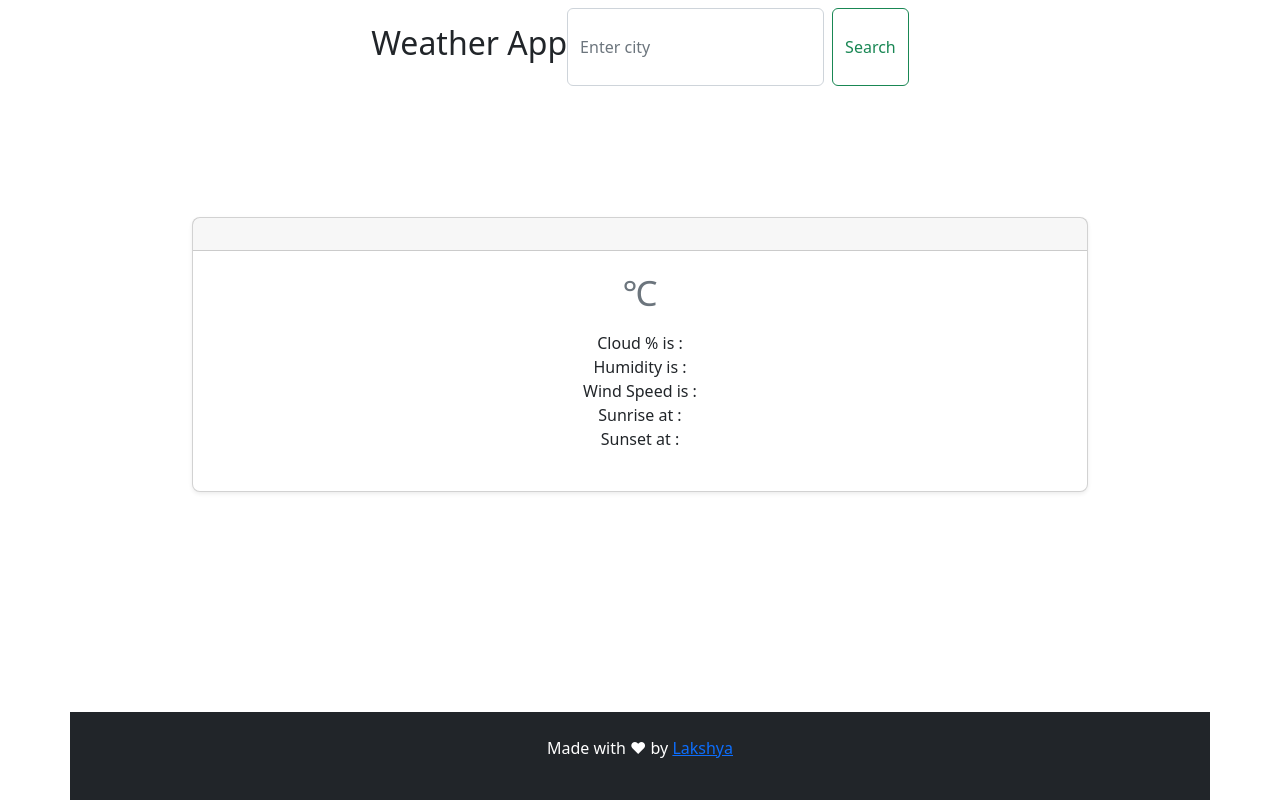
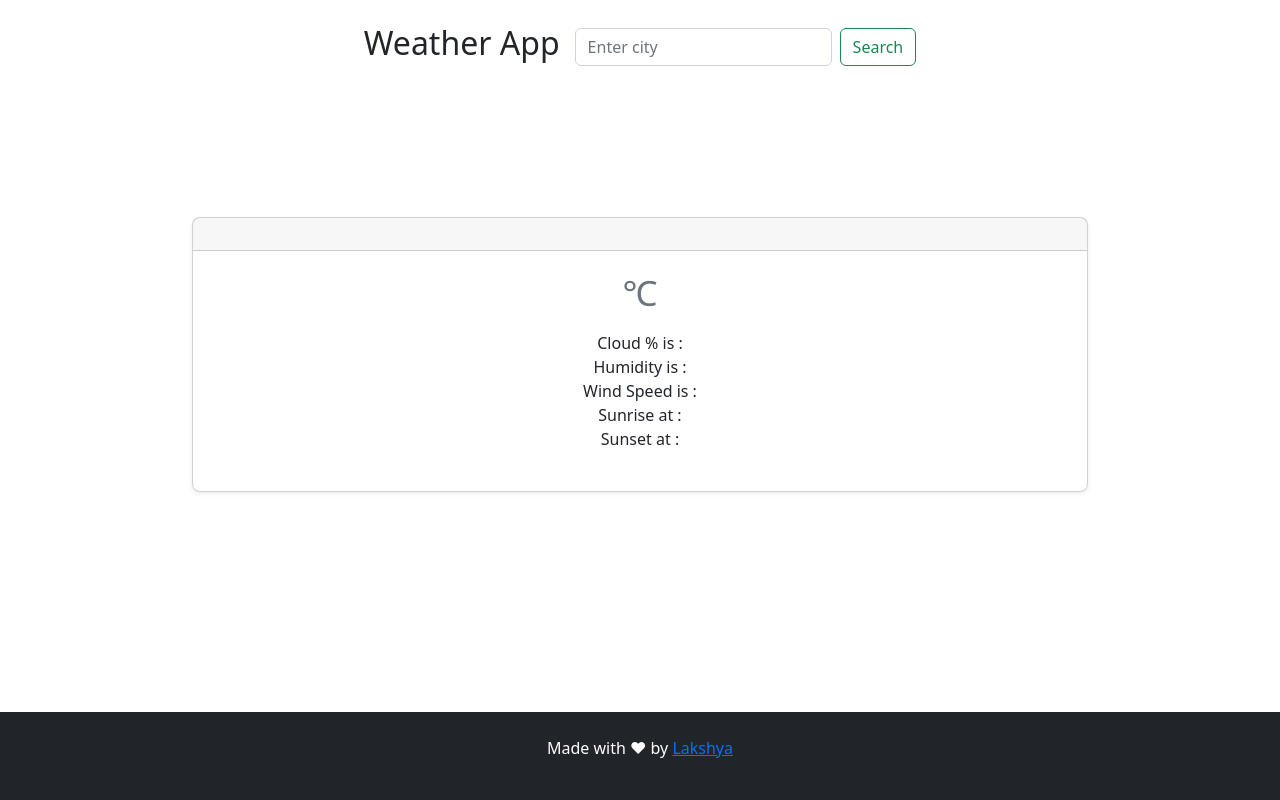
Before and after one commit to joinlooks/weather-app-vanilla, a plain HTML site: page index.html in a window 1280 px wide. Drawn offline with nearby package versions, Linux system fonts and the light colour scheme.

Commit message:
Navbar issues fixed for PC

```diff
--- a/index.html
+++ b/index.html
@@ -14,7 +14,10 @@
     <title>Weather App</title>
   </head>
   <body>
-    <nav class="nav justify-content-center my-2">
+    <nav
+      class="nav d-flex align-items-center justify-content-center my-2"
+      style="gap: 15px"
+    >
       <h2 class="my-3 mb-4">Weather App</h2>
       <form class="d-flex" role="search">
         <input
@@ -58,9 +61,7 @@
       </div>
     </main>
 
-    <footer
-      class="mt-auto fixed-bottom container text-center text-bg-dark py-4"
-    >
+    <footer class="mt-auto fixed-bottom text-center text-bg-dark py-4">
       <p>
         Made with ❤ by
         <a href="https://github.com/joinlooks" target="_blank">Lakshya</a>
```
